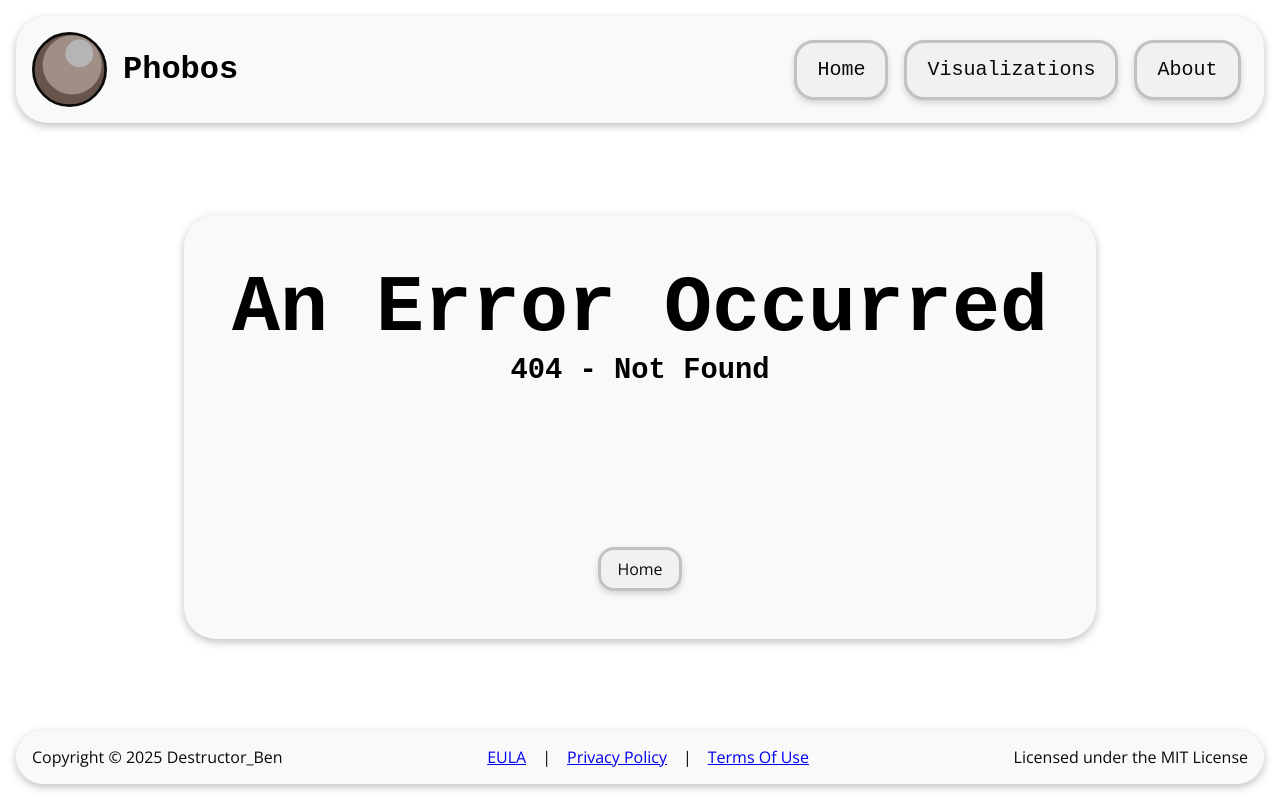
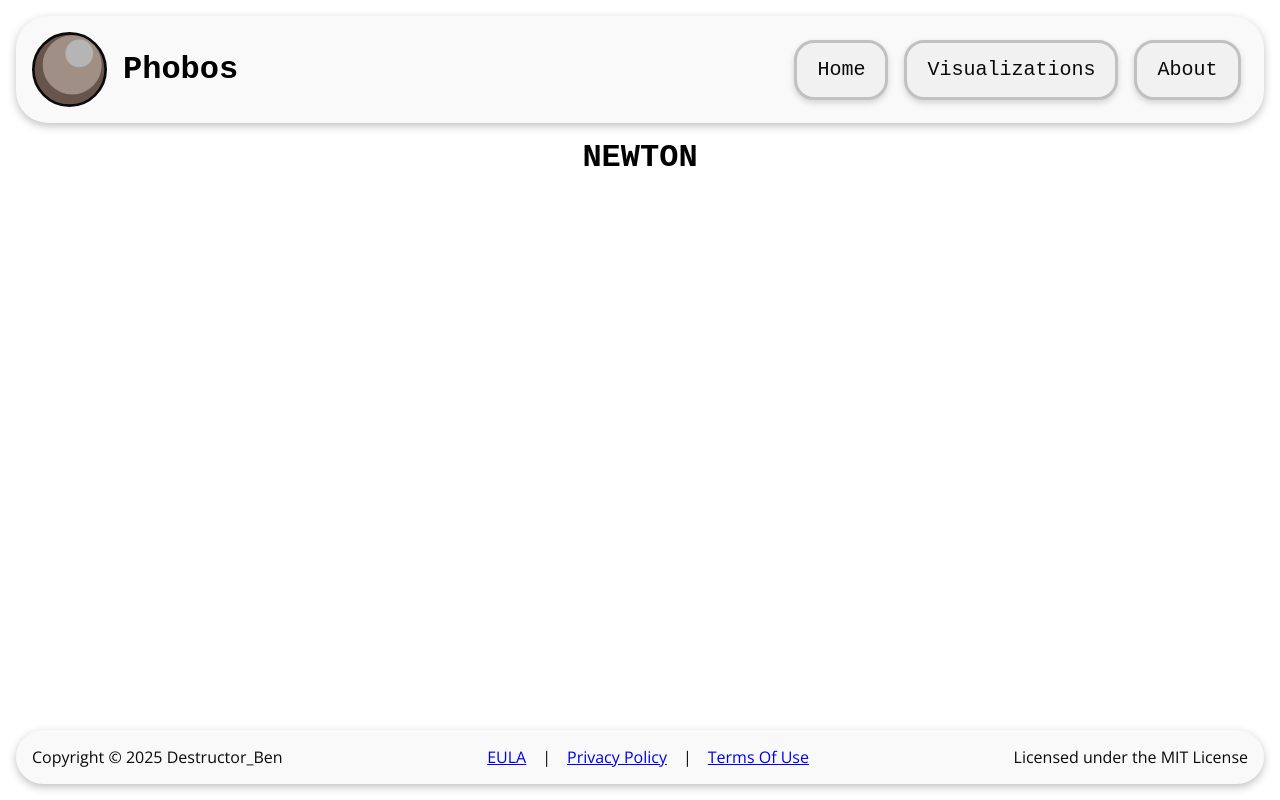
Before and after one commit to Destructor-Ben/L3COSC-Maths-Website, a SvelteKit app: page /visualizations/newtons-method in a window 1280 px wide. Before the commit this address had no page. Built offline with nearby package versions, Linux system fonts and the light colour scheme; a web font is replaced by a local one.

Commit message:
Add missing pages

```diff
--- /dev/null
+++ b/src/routes/visualizations/fundamentals-of-calculus/+page.svelte
@@ -0,0 +1 @@
+<h1>CALC</h1>
--- /dev/null
+++ b/src/routes/visualizations/mvt-and-rolles-theorem/+page.svelte
@@ -0,0 +1 @@
+<h1>MVT</h1>
--- /dev/null
+++ b/src/routes/visualizations/newtons-method/+page.svelte
@@ -0,0 +1 @@
+<h1>NEWTON</h1>
```
